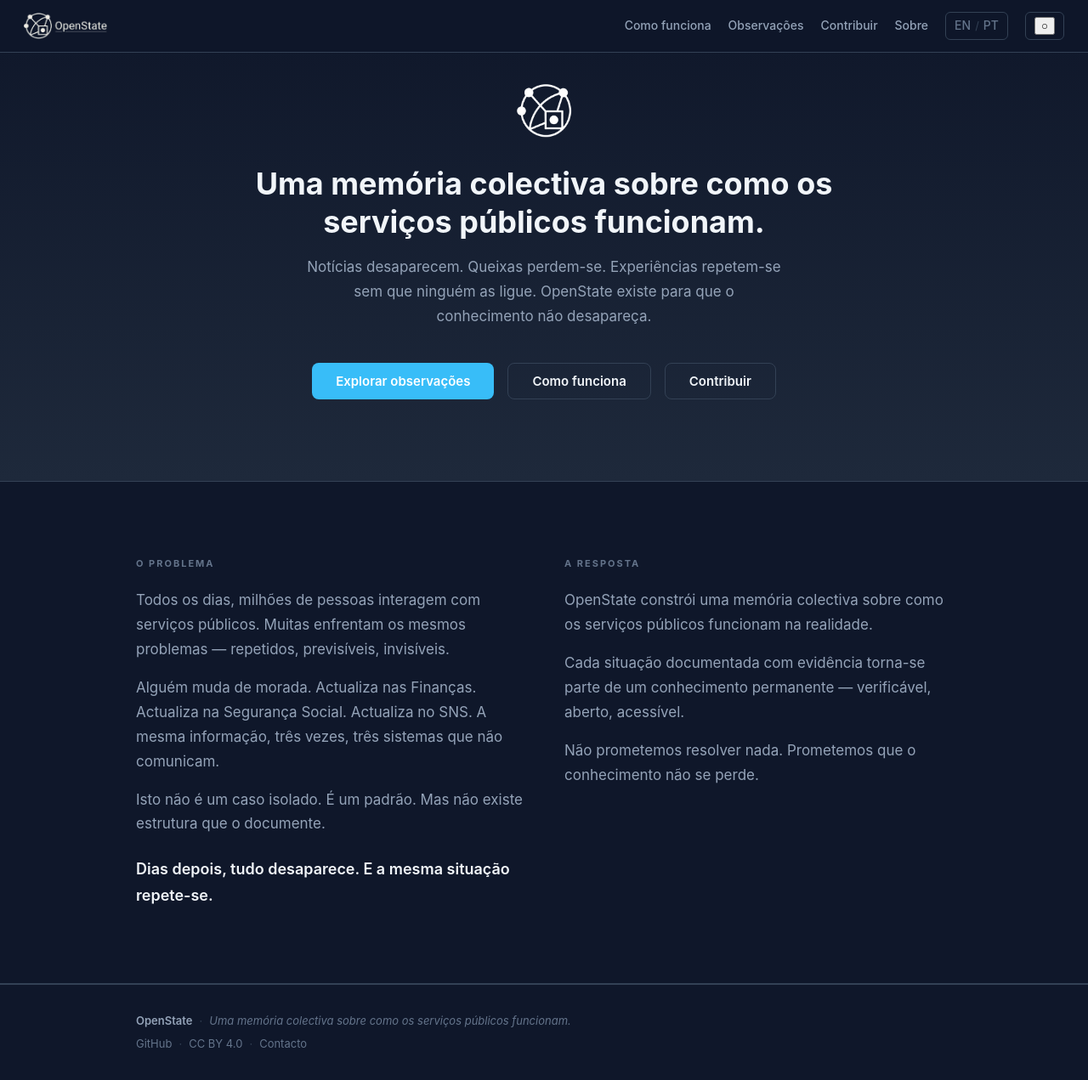
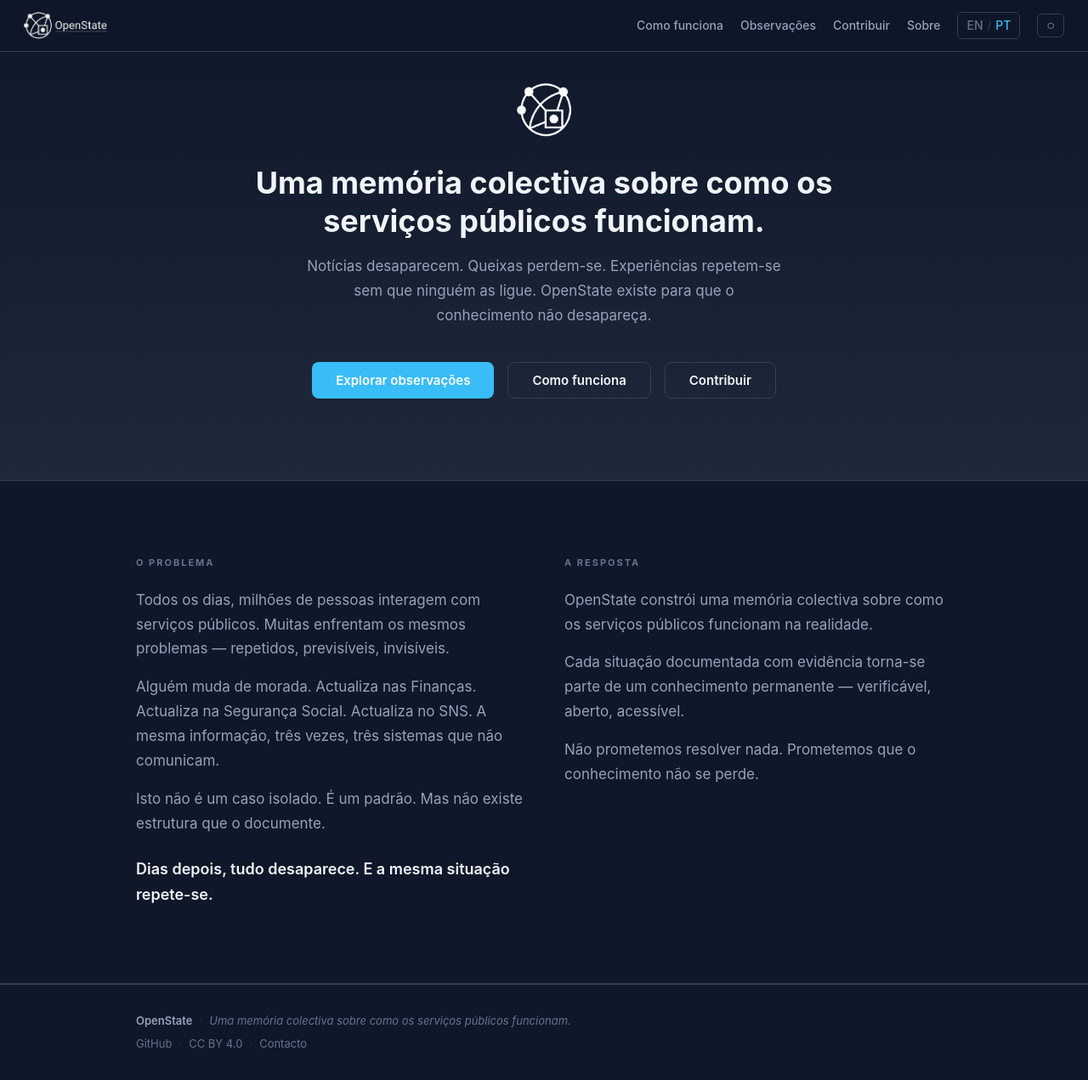
Before and after one commit to andreclemente/openstate, a Jekyll site: the page built from docs/index.md, in a window 1280 px wide and 1271 px high. Shown: the whole window at 85% size. Built offline with Jekyll 4.4.1, drawn with Linux system fonts in a browser that asks for light colours.

Commit message:
fix: language active class, theme toggle cursor + icon color, CSS v8

```diff
--- a/docs/_layouts/default.html
+++ b/docs/_layouts/default.html
@@ -4,7 +4,7 @@
   <meta charset="utf-8">
   <meta name="viewport" content="width=device-width, initial-scale=1">
   <title>{% if page.title == site.title or page.title == "OpenState" %}{{ site.title }}{% elsif page.title %}{{ page.title }} — {{ site.title }}{% else %}{{ site.title }}{% endif %}</title>
-  <link rel="stylesheet" href="/assets/css/style.css?v=7">
+  <link rel="stylesheet" href="/assets/css/style.css?v=8">
   {% include head-custom.html %}
 </head>
 <body>
@@ -51,9 +51,9 @@
     <a href="{{ nav_contribute }}" {% if page.url == nav_contribute or page.url == nav_contribute | append: "/" %}aria-current="page"{% endif %}>{{ label_contribute }}</a>
     <a href="{{ nav_about }}" {% if page.url == nav_about or page.url == nav_about | append: "/" %}aria-current="page"{% endif %}>{{ label_about }}</a>
     <div class="os-doc-lang-toggle" role="group" aria-label="{% if lang == 'en' %}Language{% else %}Idioma{% endif %}">
-      <a href="{% if lang == 'en' %}/{% else %}/en/{% endif %}" {% if lang == 'en' %}aria-current="true"{% endif %} aria-label="{% if lang == 'en' %}English — current{% else %}English{% endif %}">EN</a>
+      <a href="{% if lang == 'en' %}/{% else %}/en/{% endif %}" class="{% if lang == 'en' %}active{% endif %}" {% if lang == 'en' %}aria-current="true"{% endif %} aria-label="{% if lang == 'en' %}English — current{% else %}English{% endif %}">EN</a>
       <span class="sep" aria-hidden="true">/</span>
-      <a href="{% if lang == 'en' %}/{% else %}/pt/{% endif %}" {% if lang != 'en' %}aria-current="true"{% endif %} aria-label="{% if lang != 'en' %}Português — atual{% else %}Português{% endif %}">PT</a>
+      <a href="{% if lang == 'en' %}/{% else %}/pt/{% endif %}" class="{% if lang != 'en' %}active{% endif %}" {% if lang != 'en' %}aria-current="true"{% endif %} aria-label="{% if lang != 'en' %}Português — atual{% else %}Português{% endif %}">PT</a>
     </div>
     <div class="os-theme-toggle" role="group" aria-label="{% if lang == 'en' %}Theme{% else %}Tema{% endif %}">
       <button type="button" id="theme-toggle" aria-label="{% if lang == 'en' %}Switch to light theme{% else %}Mudar para tema claro{% endif %}" aria-pressed="false" data-theme-btn="light">
@@ -73,9 +73,9 @@
   <a href="{{ nav_about }}" {% if page.url == nav_about or page.url == nav_about | append: "/" %}aria-current="page"{% endif %}>{{ label_about }}</a>
   <div class="os-nav-mobile-footer">
     <div class="os-doc-lang-toggle" role="group" aria-label="{% if lang == 'en' %}Language{% else %}Idioma{% endif %}">
-      <a href="{% if lang == 'en' %}/{% else %}/en/{% endif %}" {% if lang == 'en' %}aria-current="true"{% endif %}>EN</a>
+      <a href="{% if lang == 'en' %}/{% else %}/en/{% endif %}" class="{% if lang == 'en' %}active{% endif %}" {% if lang == 'en' %}aria-current="true"{% endif %}>EN</a>
       <span class="sep" aria-hidden="true">/</span>
-      <a href="{% if lang == 'en' %}/{% else %}/pt/{% endif %}" {% if lang != 'en' %}aria-current="true"{% endif %}>PT</a>
+      <a href="{% if lang == 'en' %}/{% else %}/pt/{% endif %}" class="{% if lang != 'en' %}active{% endif %}" {% if lang != 'en' %}aria-current="true"{% endif %}>PT</a>
     </div>
     <button type="button" class="os-theme-toggle" id="theme-toggle-mobile" aria-label="{% if lang == 'en' %}Switch to light theme{% else %}Mudar para tema claro{% endif %}" aria-pressed="false" data-theme-btn="light">
       <span class="os-theme-icon" data-theme="system" aria-hidden="true">○</span>
--- a/docs/_sass/custom/custom.scss
+++ b/docs/_sass/custom/custom.scss
@@ -769,6 +769,15 @@ html { scroll-behavior: smooth; }
   border-color: var(--os-border-hover);
   color: var(--os-text);
 }
+.os-theme-toggle button {
+  cursor: pointer;
+  color: inherit;
+  background: none;
+  border: none;
+  padding: 0;
+  font-size: 16px;
+  line-height: 1;
+}
 
 .os-skip-link {
   position: absolute;
```
